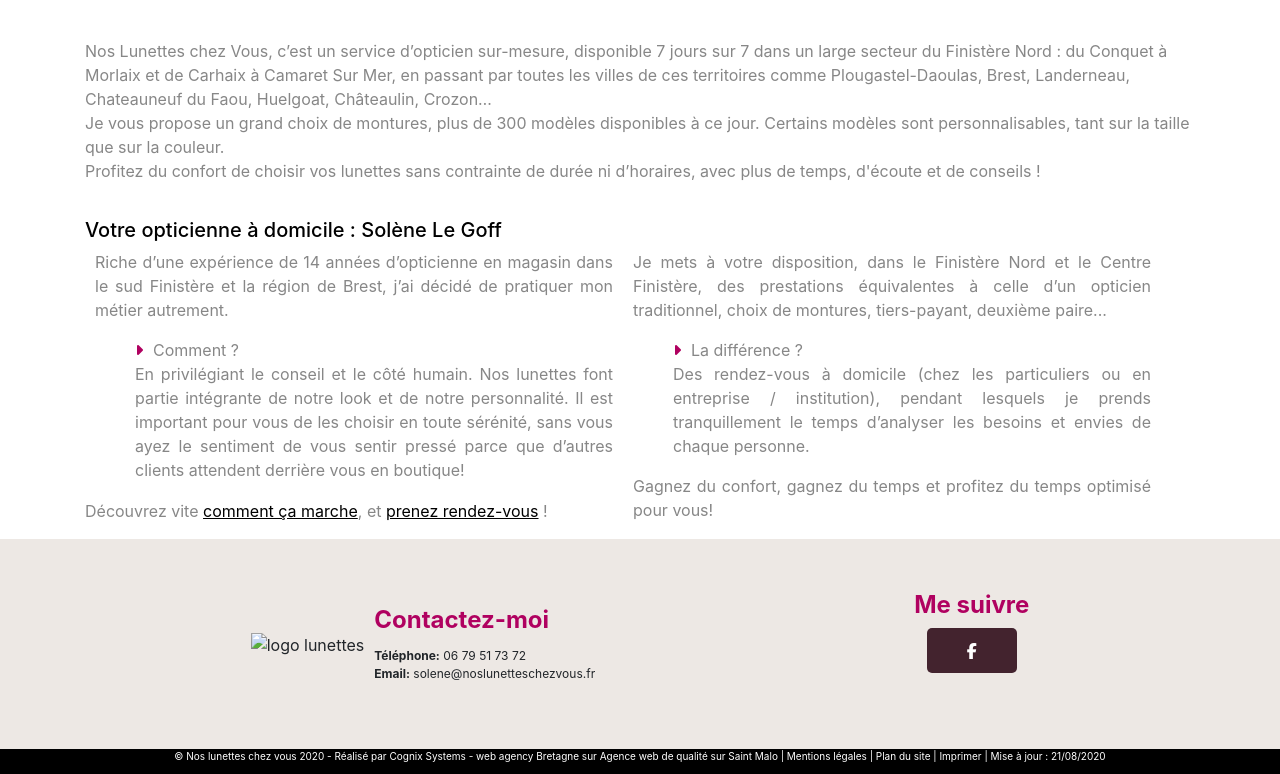
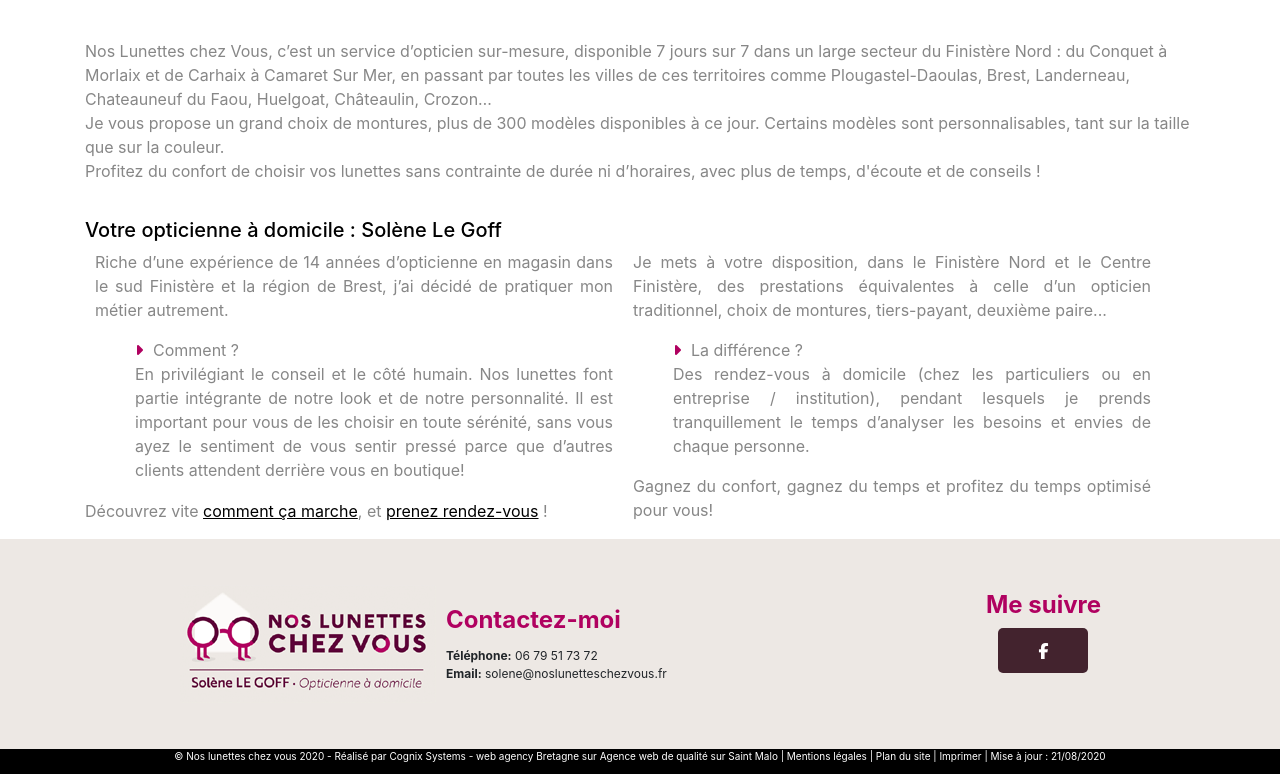
Before and after one commit to Pierre-Tremblay/nos_lunettes, a plain HTML site: page index.html in a window 1280 px wide. Shown: the part 1247-2021 px from the top of the page. Drawn offline with nearby package versions, Linux system fonts and the light colour scheme; files whose address does not match are found by name.

Commit message:
modif img

```diff
--- a/index.html
+++ b/index.html
@@ -91,7 +91,7 @@
         </div>
         <div class="numero2"> <a href="#"><i class="fas fa-phone-alt"></i></a></div>
         <div class="navHead2">
-          <img src="/checkUp/img/header_logo.png" alt="logo lunettes">
+          <img src="/nos_lunettes/img/header_logo.png" alt="logo lunettes">
         </div>
       </div>
     </div>
@@ -270,7 +270,7 @@
   <div id="upperFooter">
     <div id="footer" class="container">
       <div class="logoFooter">
-        <img src="/checkUp/img/footer_logo.png" alt="logo lunettes">
+        <img src="/nos_lunettes/img/footer_logo.png" alt="logo lunettes">
       </div>
       <div id="toContactMe" class="contactMe">
         <h4> Contactez-moi</h4><br>
```
